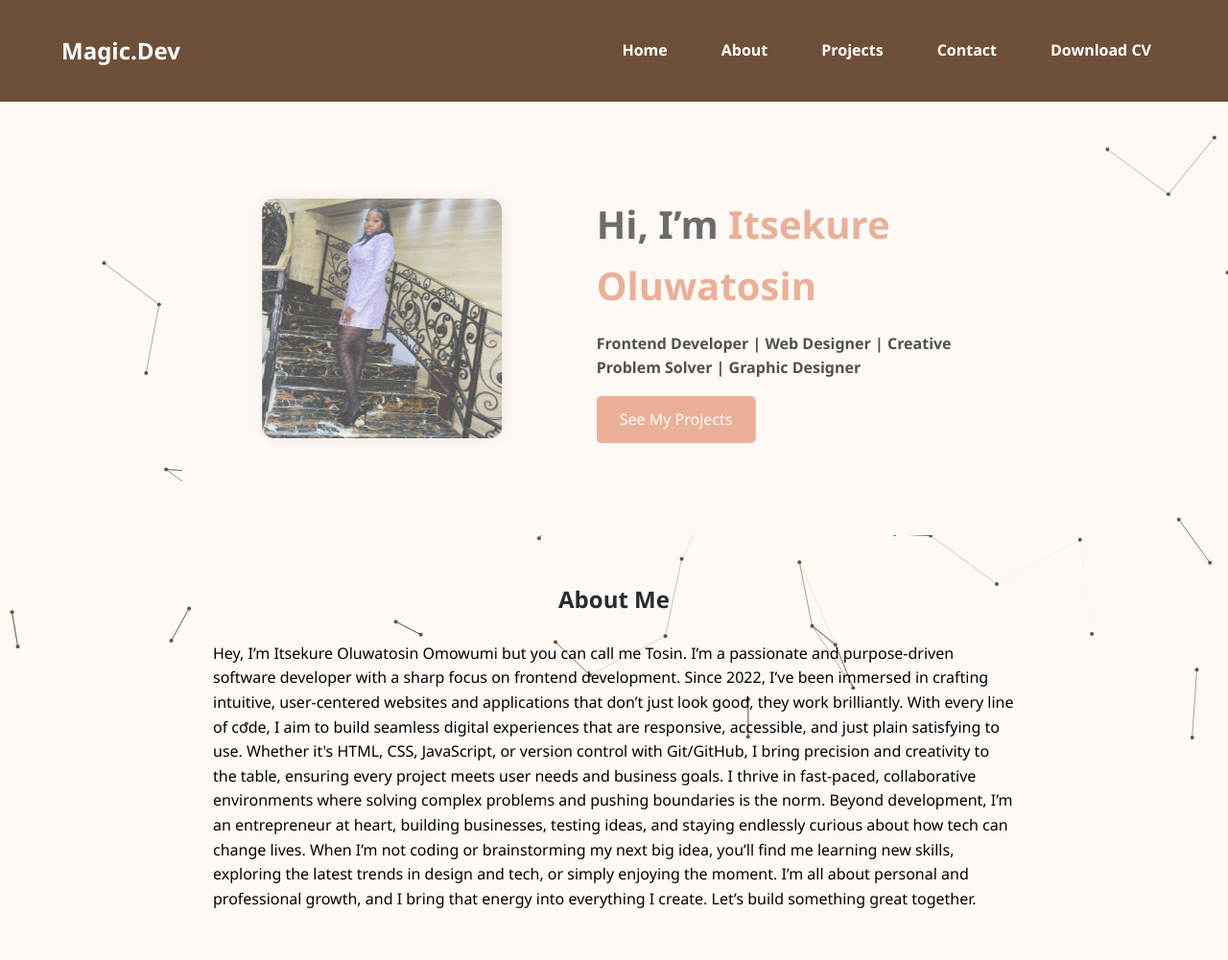
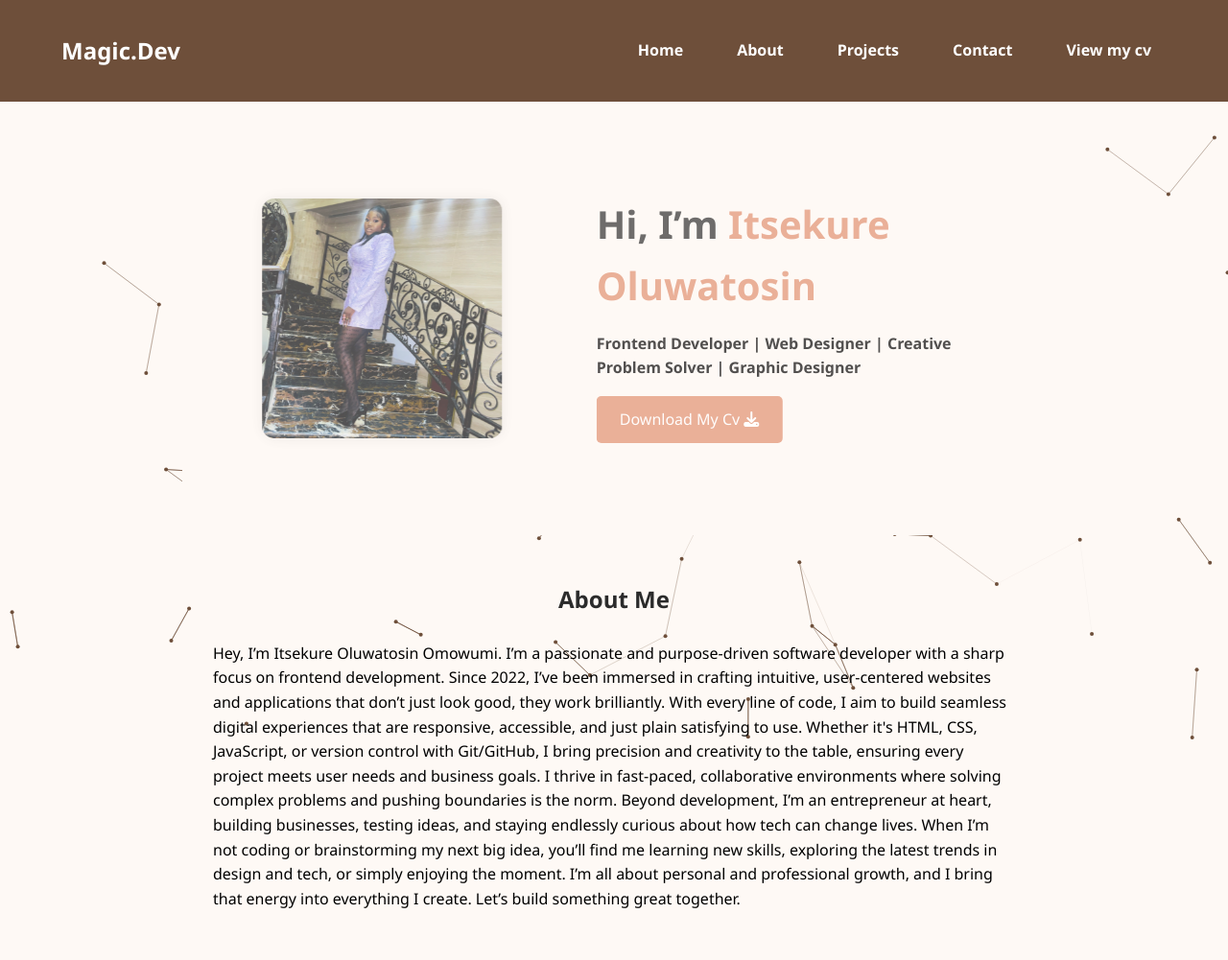
Before and after one commit to magictems/personal-porfolio, a plain HTML site: page index.html in a window 1280 px wide. Shown: the top 1001 px of the page at 96% size. Drawn offline with nearby package versions, Linux system fonts and the light colour scheme.

Commit message:
Add files via upload

```diff
--- a/index.html
+++ b/index.html
@@ -5,7 +5,7 @@
     <meta name="viewport" content="width=device-width, initial-scale=1.0" />
     <title>Oluwatosin Omowumi | Portfolio</title>
     <link rel="stylesheet" href="styles.css" />
-    <link rel="icon" href="favicon-32x32.png" type="image/png">
+    <link rel="icon" href="favicon-32x32.png" type="image/png" />
     <link
       rel="stylesheet"
       href="https://cdnjs.cloudflare.com/ajax/libs/font-awesome/6.5.0/css/all.min.css"
@@ -31,10 +31,12 @@
 
           <li><a href="#projects">Projects</a></li>
           <li><a href="#contact">Contact</a></li>
-          <li><a href="assets/your_cv.pdf" download>Download CV</a></li>
+          <li><a href="#home">View my cv</a></li>
+
         </ul>
         <div class="menu-toggle" id="menu-toggle">&#9776;</div>
       </nav>
+
     </header>
 
     <section id="home" class="hero">
@@ -49,7 +51,9 @@
             Graphic Designer
           </p>
 
-          <a href="#projects" class="btn">See My Projects</a>
+          <a href="mycv.pdf" class="btn">Download My Cv
+            <i class="fa fa-download"></i>
+          </a>
         </div>
       </div>
     </section>
@@ -57,13 +61,13 @@
     <section id="about" class="about">
       <h2>About Me</h2>
       <p>
-        Hey, I’m Itsekure Oluwatosin Omowumi but you can call me Tosin. I’m a
-        passionate and purpose-driven software developer with a sharp focus on
-        frontend development. Since 2022, I’ve been immersed in crafting
-        intuitive, user-centered websites and applications that don’t just look
-        good, they work brilliantly. With every line of code, I aim to build
-        seamless digital experiences that are responsive, accessible, and just
-        plain satisfying to use. Whether it's HTML, CSS, JavaScript, or version
+        Hey, I’m Itsekure Oluwatosin Omowumi. I’m a passionate and
+        purpose-driven software developer with a sharp focus on frontend
+        development. Since 2022, I’ve been immersed in crafting intuitive,
+        user-centered websites and applications that don’t just look good, they
+        work brilliantly. With every line of code, I aim to build seamless
+        digital experiences that are responsive, accessible, and just plain
+        satisfying to use. Whether it's HTML, CSS, JavaScript, or version
         control with Git/GitHub, I bring precision and creativity to the table,
         ensuring every project meets user needs and business goals. I thrive in
         fast-paced, collaborative environments where solving complex problems
```
